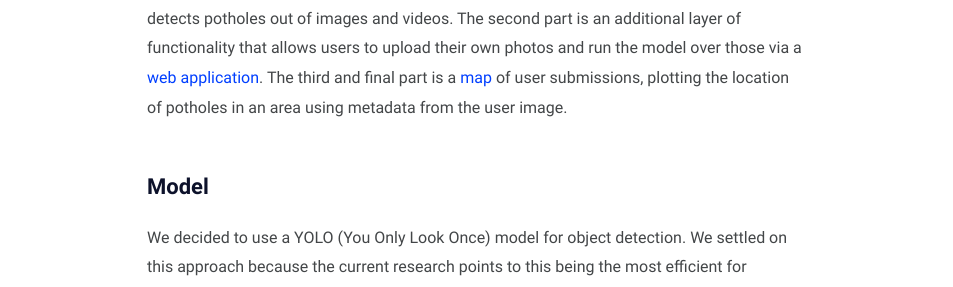
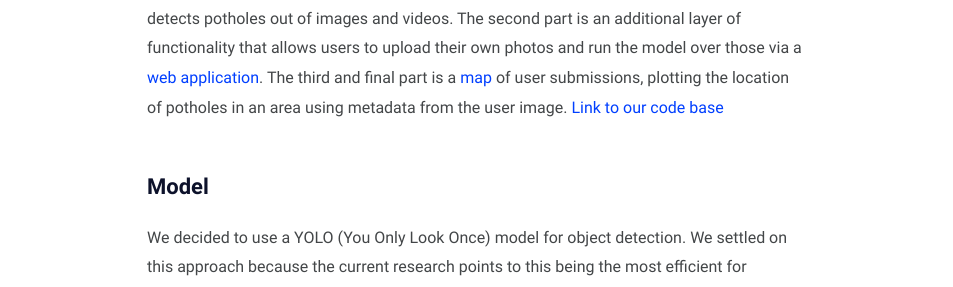
Before and after one commit to amorin5/amorin5.github.io, a Jekyll site: the page built from solution.md, in a window 1280 px wide and 900 px high. Shown: the part 327-614 px from the top of the window, without its empty margins (163-1116 px from the left). Built offline with Jekyll 4.4.1, drawn with Linux system fonts in a browser that asks for light colours; comment, search, counter and statistics services are not loaded.

Commit message:
added link to codebase

```diff
--- a/solution.md
+++ b/solution.md
@@ -8,6 +8,7 @@ comments: false
 ---
 <!-- also include results and takeaways here? -->
 Our implementation has three main portions. The first is the trained YOLOv5 [model](#model) that detects potholes out of images and videos. The second part is an additional layer of functionality that allows users to upload their own photos and run the model over those via a [web application](#our-web-application). The third and final part is a [map](#pothole-mapping) of user submissions, plotting the location of potholes in an area using metadata from the user image.
+[Link to our code base](https://github.com/amorin5/amorin5.github.io)
 <br>
 
 ## Model
```
